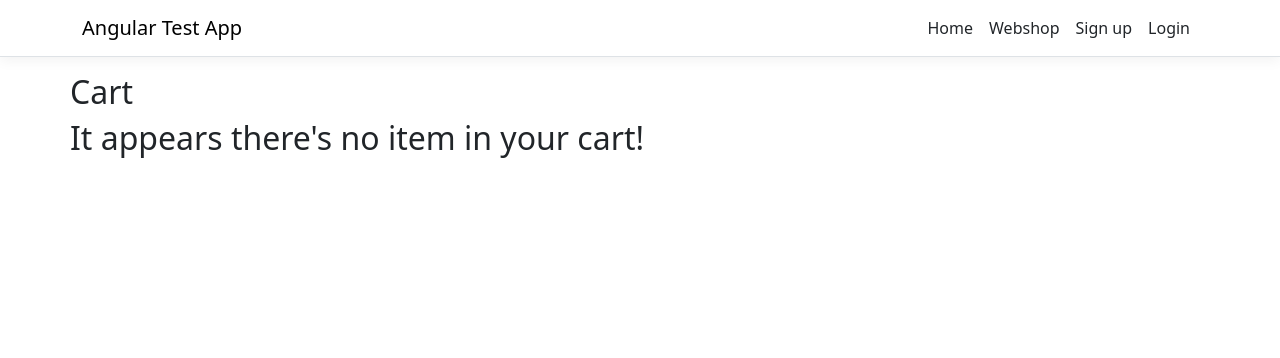
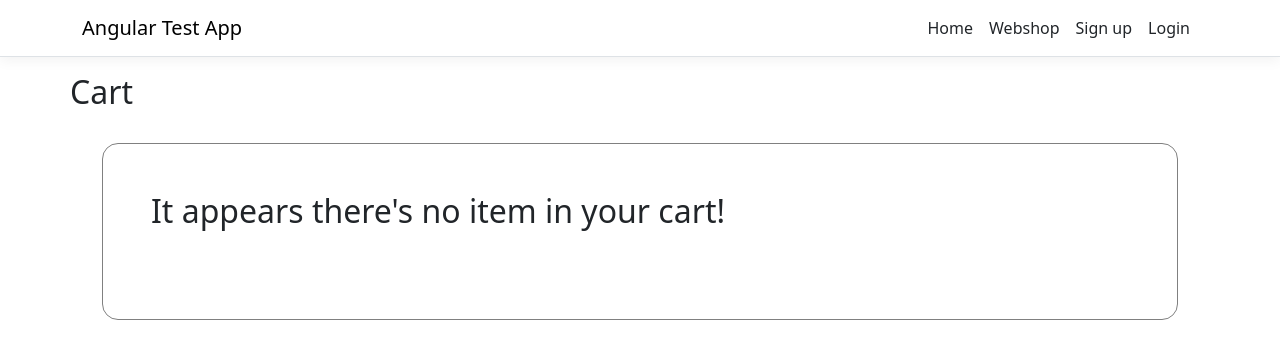
Before and after one commit to KuraiZoltan/WaxHandballFrontend, an Angular app: page /checkout in a window 1280 px wide. Shown: the top 358 px of the page. Built offline with nearby package versions, Linux system fonts and the light colour scheme.

Commit message:
Summary design implementation

```diff
--- a/src/app/webshop/checkout/checkout.component.css
+++ b/src/app/webshop/checkout/checkout.component.css
@@ -17,3 +17,11 @@ img {
   justify-content: center;
   align-items: center;
 }
+
+.checkout-summary {
+    margin: 2rem;
+    border: 1px solid grey;
+    border-radius: 1rem;
+    padding: 3rem;
+    padding-bottom: 5rem;
+}
```
